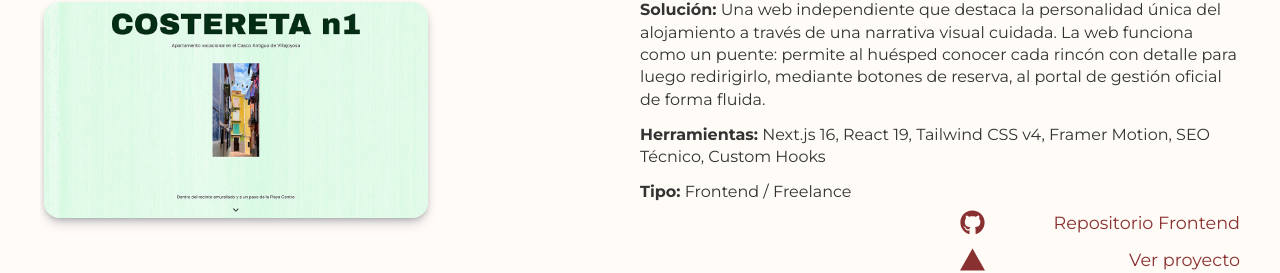
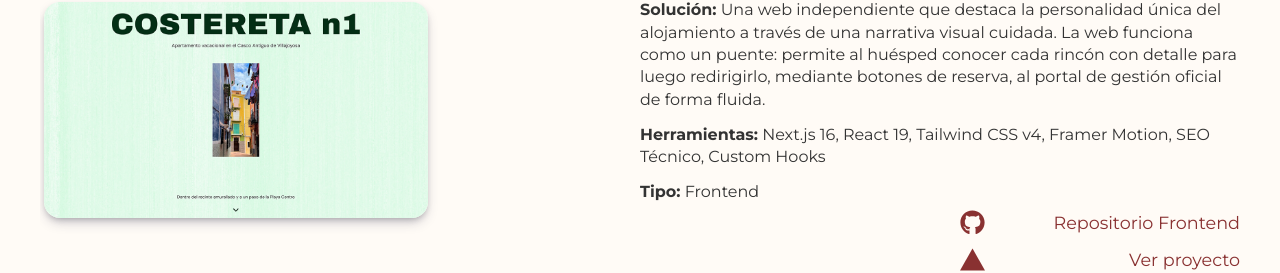
Before and after one commit to JaumeEsquerdo/portfolio-personal, a React (Vite) app in the folder portfolio-jaume/: page /proyectos in a window 1280 px wide. Shown: the part 1028-1301 px from the top of the page. Built offline with nearby package versions, Linux system fonts and the light colour scheme; a web font is replaced by a local one.

Commit message:
Update listaProyectos.js

```diff
--- a/portfolio-jaume/src/data/listaProyectos.js
+++ b/portfolio-jaume/src/data/listaProyectos.js
@@ -51,7 +51,7 @@ const listaProyectos = [
       "SEO Técnico",
       "Custom Hooks",
     ],
-    stack: "Frontend / Freelance",
+    stack: "Frontend",
     imagen: "/img/portada-costereta.png",
     enlace: [
       {
```
